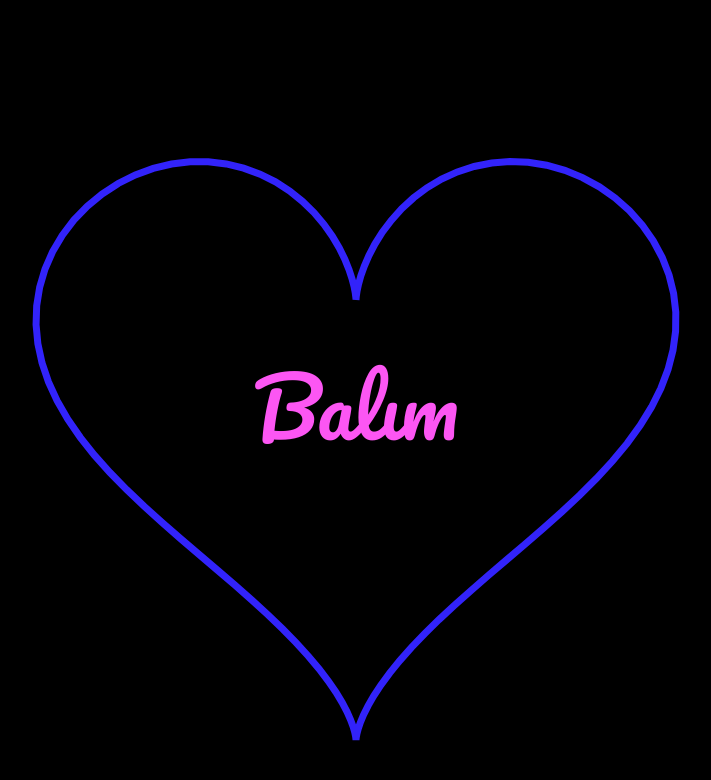
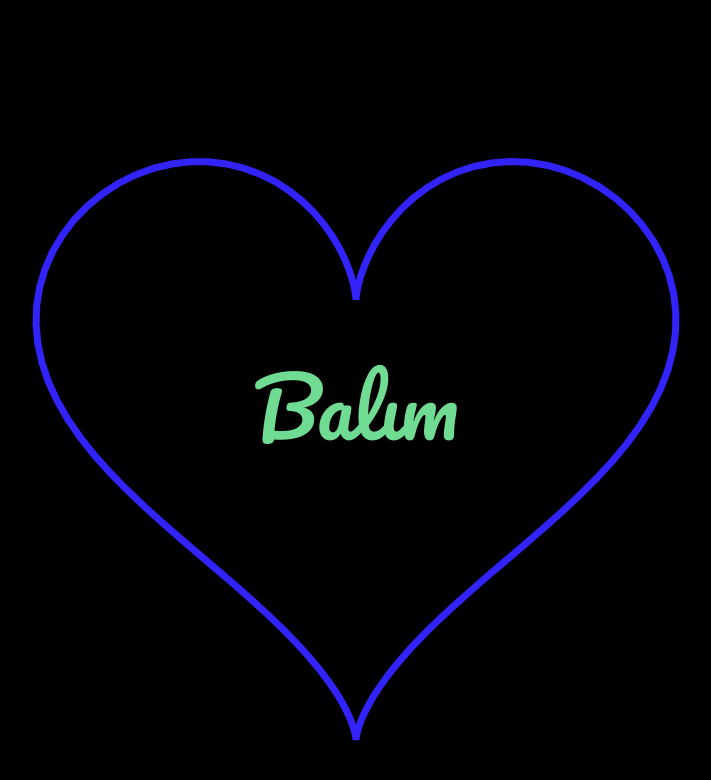
Before and after one commit to LoveBoyHasan/Askim, a plain HTML site: page index.html in a window 1280 px wide. Shown: the whole page, without its empty margins (284-995 px from the left). Drawn offline with Linux system fonts and the light colour scheme.

Commit message:
Update index.html

```diff
--- a/index.html
+++ b/index.html
@@ -70,7 +70,7 @@
         ctx.stroke();
 
         ctx.font = `${Math.min(canvas.width, canvas.height) / 10}px Pacifico`;
-        ctx.fillStyle = '#fc56f3';
+        ctx.fillStyle = '#70DB93';
         ctx.textAlign = 'center';
         ctx.fillText('Balım', canvas.width / 2, canvas.height / 2 + Math.min(canvas.height, canvas.width) /20);
         requestAnimationFrame(animate);
```
